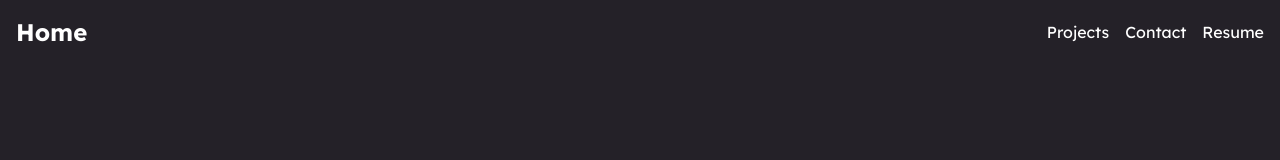
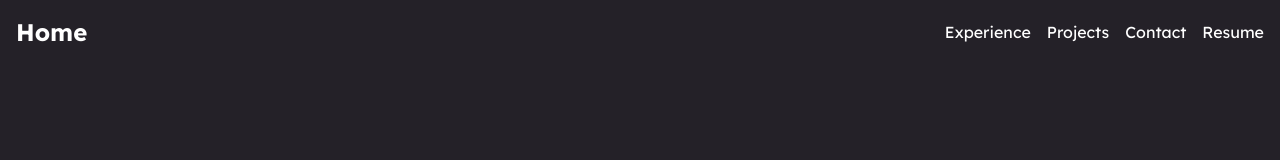
Before and after one commit to erik-lance/portfolio-website, a Next.js app: page / in a window 1280 px wide. Shown: the top 160 px of the page. Built offline with nearby package versions, Linux system fonts and the light colour scheme.

Commit message:
Added experience to header

```diff
--- a/src/components/Header.tsx
+++ b/src/components/Header.tsx
@@ -3,6 +3,7 @@ export default function Header() {
         <div className='w-full flex flex-row justify-between items-center p-4'>
             <a className='text-2xl font-bold' href='/'>Home</a>
             <div className='flex flex-row space-x-4'>
+                <a href='experience'>Experience</a>
                 <a href='projects'>Projects</a>
                 <a href='contact'>Contact</a>
                 <a href='resume'>Resume</a>
```
